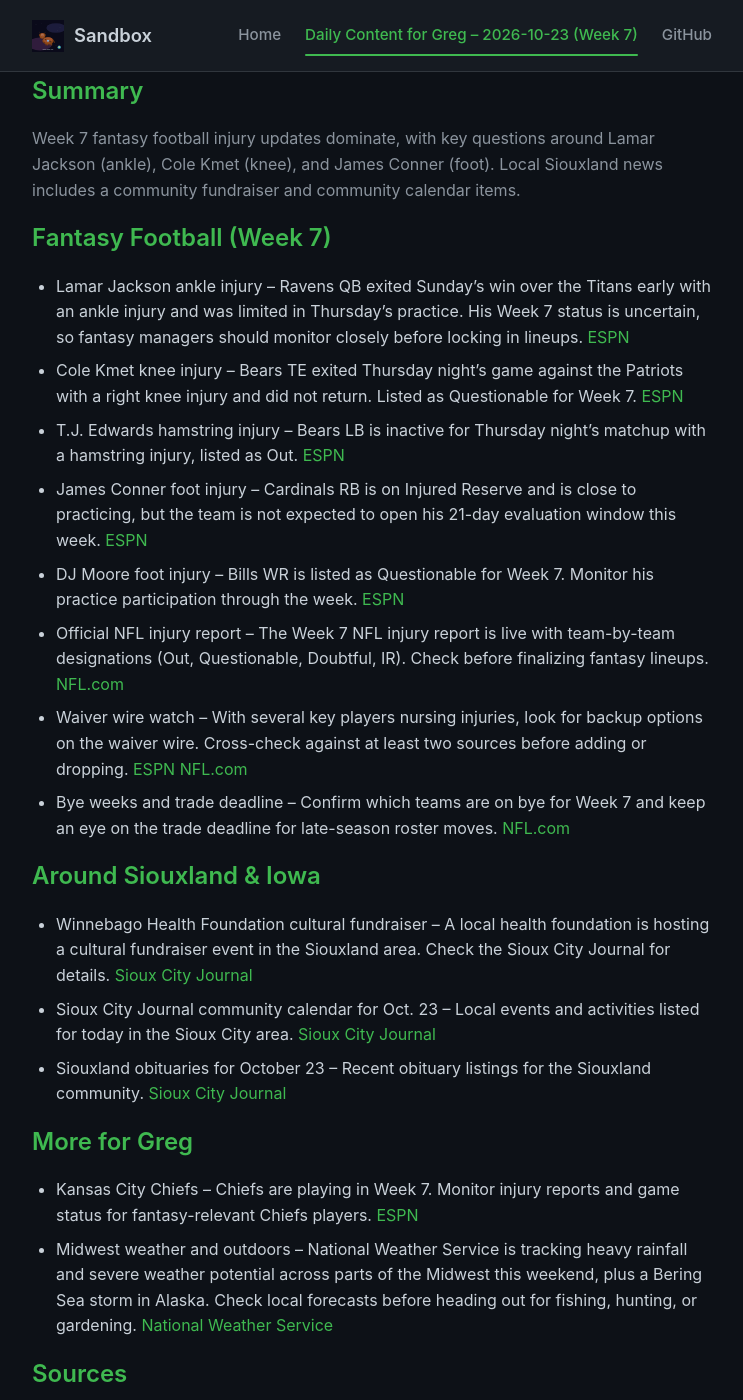
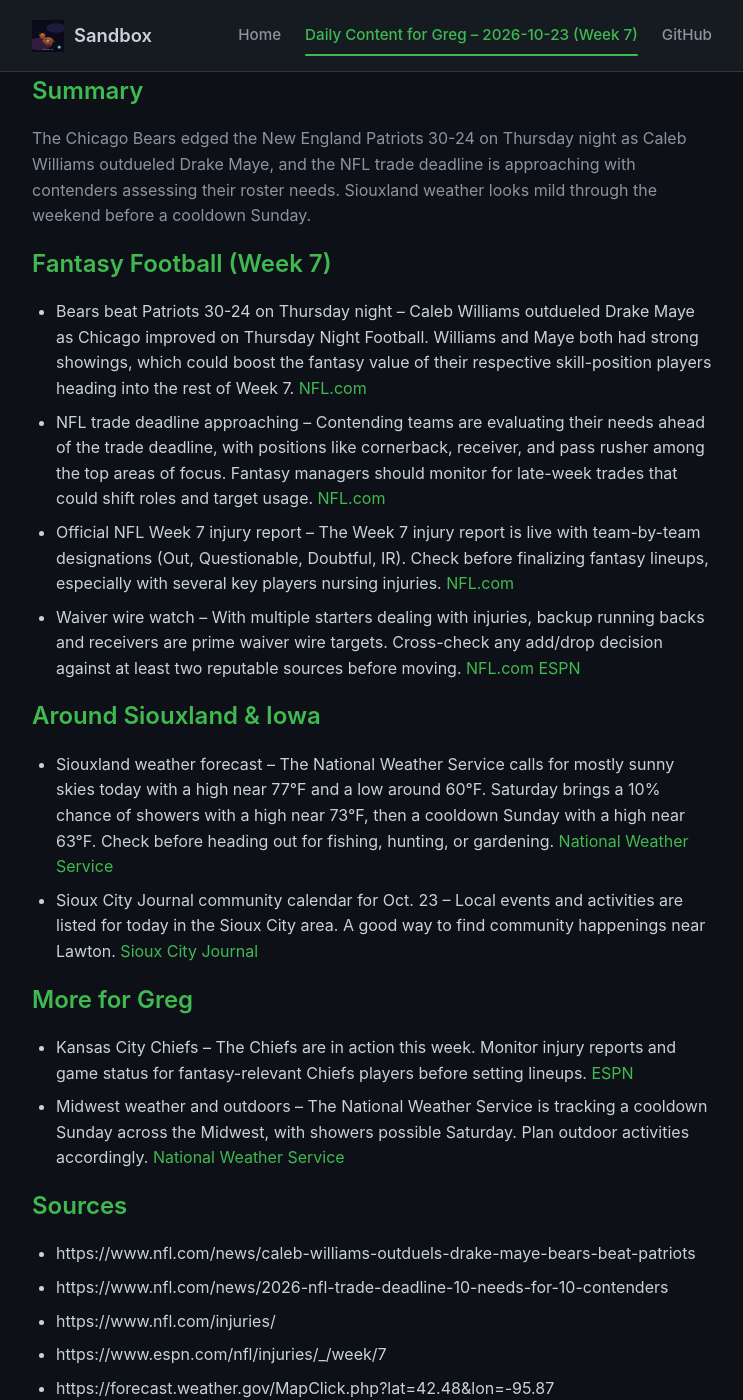
Before and after one commit to brownspacecow/sandbox, a Jekyll site: the page built from _posts/2026-10-23-week-7.md, in a window 1280 px wide and 1400 px high. Shown: the whole window, without its empty margins (268-1011 px from the left). Built offline with Jekyll 4.4.1, drawn with Linux system fonts in a browser that asks for light colours; some of the changed text lies outside the part shown.

Commit message:
Add daily content for Greg – 2026-10-23 (Week 7)
Update _posts/2026-10-23-week-7.md with content from issue #28:
- Bears beat Patriots 30-24 on Thursday Night Football (Caleb Williams vs. Drake Maye)
- NFL trade deadline approaching
- Official NFL Week 7 injury report
- Waiver wire watch
- Siouxland weather forecast
- Sioux City Journal community calendar for Oct. 23
- Kansas City Chiefs monitoring
- Midwest weather and outdoors

Closes #28

```diff
--- a/_posts/2026-10-23-week-7.md
+++ b/_posts/2026-10-23-week-7.md
@@ -2,39 +2,37 @@
 layout: default
 title: "Daily Content for Greg – 2026-10-23 (Week 7)"
 date: 2026-10-23
-excerpt: Fantasy football injury updates, local Siouxland news, and sources for Thursday, October 23, 2026.
+excerpt: The Bears edged the Patriots 30-24 on Thursday night, NFL trade deadline nears, and mild Siouxland weather for October 23, 2026.
 ---
 
 ## Summary
 
-Week 7 fantasy football injury updates dominate, with key questions around Lamar Jackson (ankle), Cole Kmet (knee), and James Conner (foot). Local Siouxland news includes a community fundraiser and community calendar items.
+The Chicago Bears edged the New England Patriots 30-24 on Thursday night as Caleb Williams outdueled Drake Maye, and the NFL trade deadline is approaching with contenders assessing their roster needs. Siouxland weather looks mild through the weekend before a cooldown Sunday.
 
 ## Fantasy Football (Week 7)
 
-* Lamar Jackson ankle injury – Ravens QB exited Sunday’s win over the Titans early with an ankle injury and was limited in Thursday’s practice. His Week 7 status is uncertain, so fantasy managers should monitor closely before locking in lineups. [ESPN](https://www.espn.com/nfl/injuries/_/week/7)
-* Cole Kmet knee injury – Bears TE exited Thursday night’s game against the Patriots with a right knee injury and did not return. Listed as Questionable for Week 7. [ESPN](https://www.espn.com/nfl/injuries/_/week/7)
-* T.J. Edwards hamstring injury – Bears LB is inactive for Thursday night’s matchup with a hamstring injury, listed as Out. [ESPN](https://www.espn.com/nfl/injuries/_/week/7)
-* James Conner foot injury – Cardinals RB is on Injured Reserve and is close to practicing, but the team is not expected to open his 21-day evaluation window this week. [ESPN](https://www.espn.com/nfl/injuries/_/week/7)
-* DJ Moore foot injury – Bills WR is listed as Questionable for Week 7. Monitor his practice participation through the week. [ESPN](https://www.espn.com/nfl/injuries/_/week/7)
-* Official NFL injury report – The Week 7 NFL injury report is live with team-by-team designations (Out, Questionable, Doubtful, IR). Check before finalizing fantasy lineups. [NFL.com](https://www.nfl.com/injuries/)
-* Waiver wire watch – With several key players nursing injuries, look for backup options on the waiver wire. Cross-check against at least two sources before adding or dropping. [ESPN](https://www.espn.com/nfl/injuries/_/week/7) [NFL.com](https://www.nfl.com/injuries/)
-* Bye weeks and trade deadline – Confirm which teams are on bye for Week 7 and keep an eye on the trade deadline for late-season roster moves. [NFL.com](https://www.nfl.com/injuries/)
+* Bears beat Patriots 30-24 on Thursday night – Caleb Williams outdueled Drake Maye as Chicago improved on Thursday Night Football. Williams and Maye both had strong showings, which could boost the fantasy value of their respective skill-position players heading into the rest of Week 7. [NFL.com](https://www.nfl.com/news/caleb-williams-outduels-drake-maye-bears-beat-patriots)
+* NFL trade deadline approaching – Contending teams are evaluating their needs ahead of the trade deadline, with positions like cornerback, receiver, and pass rusher among the top areas of focus. Fantasy managers should monitor for late-week trades that could shift roles and target usage. [NFL.com](https://www.nfl.com/news/2026-nfl-trade-deadline-10-needs-for-10-contenders)
+* Official NFL Week 7 injury report – The Week 7 injury report is live with team-by-team designations (Out, Questionable, Doubtful, IR). Check before finalizing fantasy lineups, especially with several key players nursing injuries. [NFL.com](https://www.nfl.com/injuries/)
+* Waiver wire watch – With multiple starters dealing with injuries, backup running backs and receivers are prime waiver wire targets. Cross-check any add/drop decision against at least two reputable sources before moving. [NFL.com](https://www.nfl.com/injuries/) [ESPN](https://www.espn.com/nfl/injuries/_/week/7)
 
 ## Around Siouxland & Iowa
 
-* Winnebago Health Foundation cultural fundraiser – A local health foundation is hosting a cultural fundraiser event in the Siouxland area. Check the Sioux City Journal for details. [Sioux City Journal](https://siouxcityjournal.com/news/local/)
-* Sioux City Journal community calendar for Oct. 23 – Local events and activities listed for today in the Sioux City area. [Sioux City Journal](https://siouxcityjournal.com/news/local/)
-* Siouxland obituaries for October 23 – Recent obituary listings for the Siouxland community. [Sioux City Journal](https://siouxcityjournal.com/news/local/)
+* Siouxland weather forecast – The National Weather Service calls for mostly sunny skies today with a high near 77°F and a low around 60°F. Saturday brings a 10% chance of showers with a high near 73°F, then a cooldown Sunday with a high near 63°F. Check before heading out for fishing, hunting, or gardening. [National Weather Service](https://forecast.weather.gov/MapClick.php?lat=42.48&lon=-95.87)
+* Sioux City Journal community calendar for Oct. 23 – Local events and activities are listed for today in the Sioux City area. A good way to find community happenings near Lawton. [Sioux City Journal](https://siouxcityjournal.com/news/local/)
 
 ## More for Greg
 
-* Kansas City Chiefs – Chiefs are playing in Week 7. Monitor injury reports and game status for fantasy-relevant Chiefs players. [ESPN](https://www.espn.com/nfl/injuries/_/week/7)
-* Midwest weather and outdoors – National Weather Service is tracking heavy rainfall and severe weather potential across parts of the Midwest this weekend, plus a Bering Sea storm in Alaska. Check local forecasts before heading out for fishing, hunting, or gardening. [National Weather Service](https://www.weather.gov/)
+* Kansas City Chiefs – The Chiefs are in action this week. Monitor injury reports and game status for fantasy-relevant Chiefs players before setting lineups. [ESPN](https://www.espn.com/nfl/injuries/_/week/7)
+* Midwest weather and outdoors – The National Weather Service is tracking a cooldown Sunday across the Midwest, with showers possible Saturday. Plan outdoor activities accordingly. [National Weather Service](https://www.weather.gov/)
 
 ## Sources
 
+* https://www.nfl.com/news/caleb-williams-outduels-drake-maye-bears-beat-patriots
+* https://www.nfl.com/news/2026-nfl-trade-deadline-10-needs-for-10-contenders
+* https://www.nfl.com/injuries/
 * https://www.espn.com/nfl/injuries/_/week/7
-* https://www.nfl.com/injuries/
+* https://forecast.weather.gov/MapClick.php?lat=42.48&lon=-95.87
 * https://siouxcityjournal.com/news/local/
 * https://www.weather.gov/
 
```
